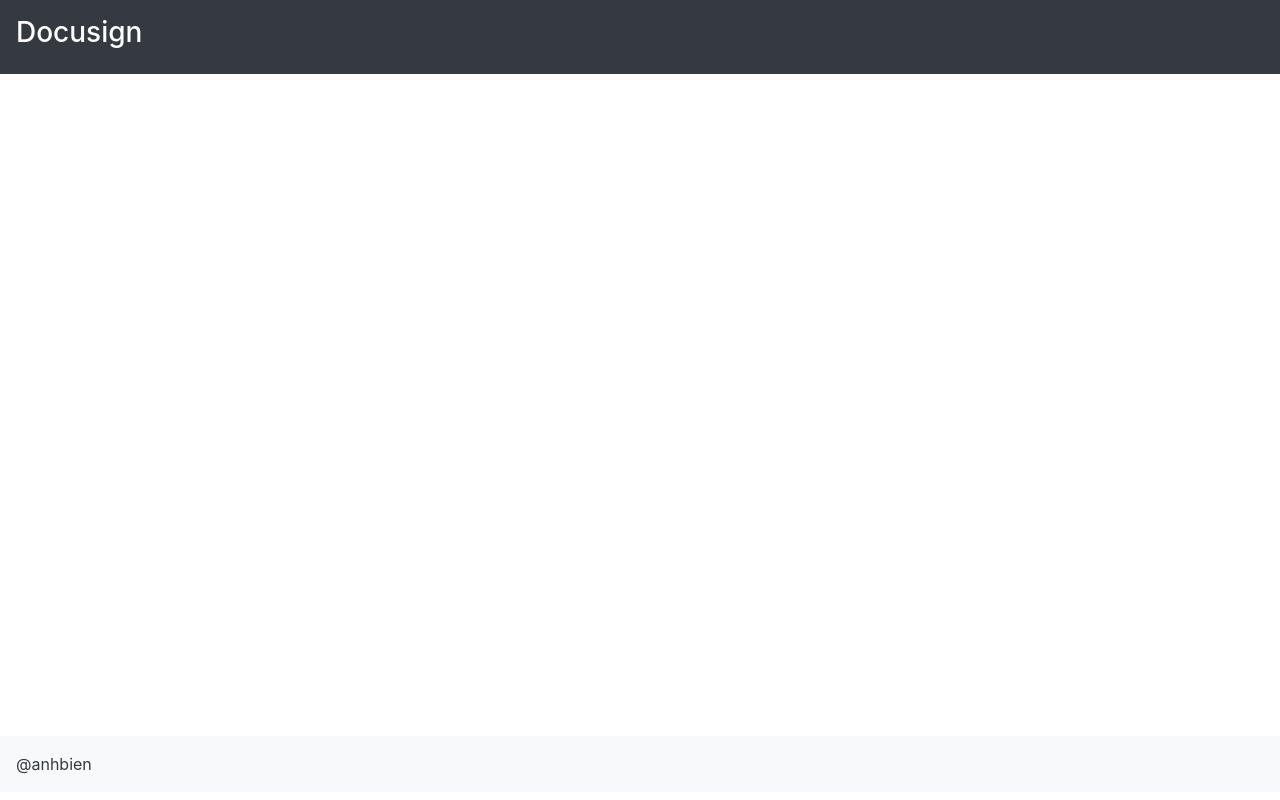
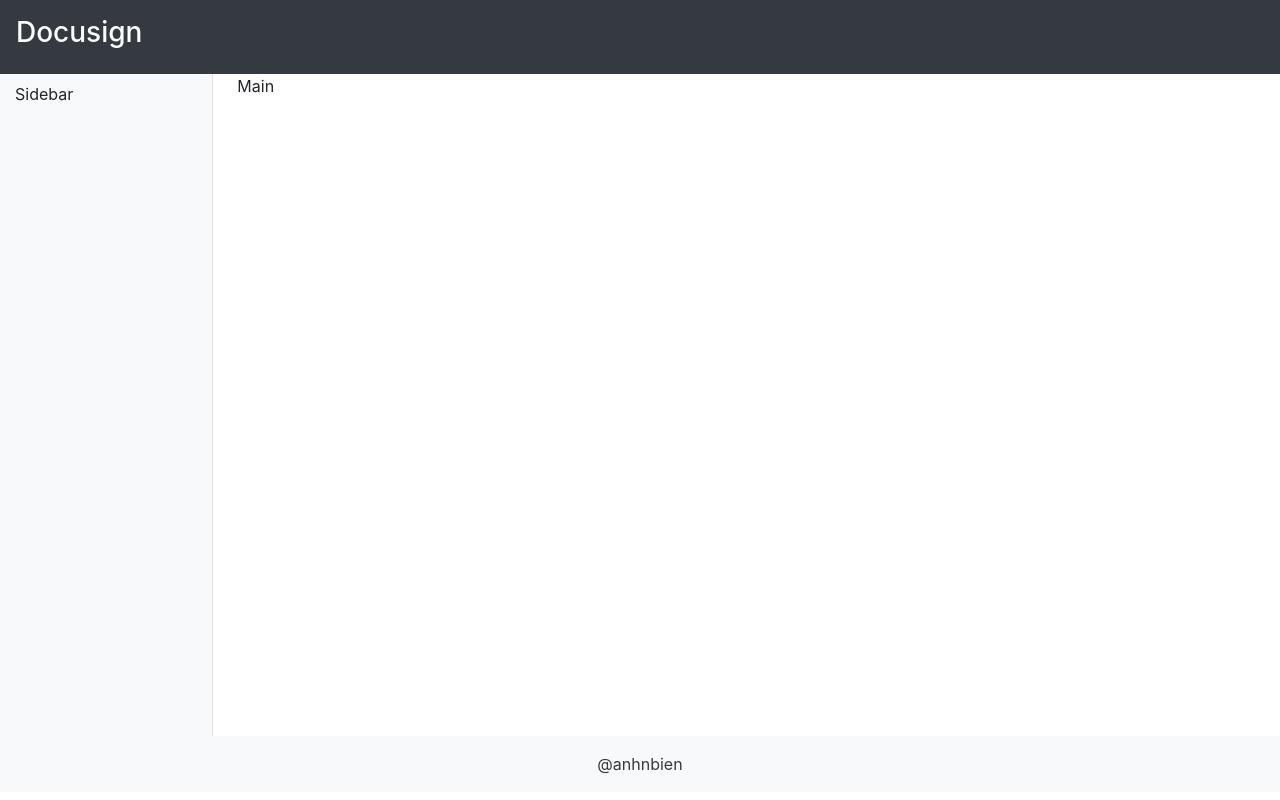
Before and after one commit to anhbien/DocusignTest, a React (Create React App) app: page / in a window 1280 px wide. Built offline with nearby package versions, Linux system fonts and the light colour scheme.

Commit message:
Finished layout

```diff
--- a/src/App.js
+++ b/src/App.js
@@ -3,11 +3,13 @@
 import Footer from './components/layout/footer/Footer'
 import './App.css'
 import './Custom.scss'
+import Home from './components/pages/home/Home'
 
 function App() {
   return (
     <div>
       <Header/>
+      <Home/>
       <Footer/>
     </div>
   );
--- a/src/components/layout/footer/Footer.js
+++ b/src/components/layout/footer/Footer.js
@@ -4,8 +4,8 @@
 export default class Footer extends Component {
     render() {
         return (
-            <footer className="p-3 mb-2 bg-light text-dark fixed-bottom">
-                @anhbien
+            <footer className="p-3 mb-2 bg-light text-dark fixed-bottom text-center">
+                @anhnbien
             </footer>
         )
     }
--- a/src/components/layout/header/Header.js
+++ b/src/components/layout/header/Header.js
@@ -4,7 +4,7 @@
 export default class Header extends Component {
     render() {
         return (
-            <header className="p-3 mb-2 bg-dark text-white">
+            <header className="p-3 bg-dark text-white">
                 <h3>Docusign</h3>
             </header>
         )
--- /dev/null
+++ b/src/components/pages/home/Home.js
@@ -0,0 +1,19 @@
+import React, { Component } from 'react'
+import Sidebar from './sidebar/Sidebar'
+
+export default class Home extends Component {
+    render() {
+        return (
+            <div className="container-fluid">
+                <div className="row">
+                    <nav className="col-md-2 d-none d-md-block bg-light sidebar border-right">
+                        <Sidebar/>
+                    </nav>
+                    <main role="main" className="col-md-9 ml-sm-auto col-lg-10 px-4">
+                        Main
+                    </main>
+                </div>
+            </div>
+        )
+    }
+}
--- /dev/null
+++ b/src/components/pages/home/sidebar/Sidebar.js
@@ -0,0 +1,12 @@
+import React, { Component } from 'react'
+import './Sidebar.scss'
+
+export default class Sidebar extends Component {
+    render() {
+        return (
+            <div className="sidebar-sticky">
+                Sidebar
+            </div>
+        )
+    }
+}
--- /dev/null
+++ b/src/components/pages/home/sidebar/Sidebar.scss
@@ -0,0 +1,7 @@
+.sidebar-sticky{
+    top: 0;
+    height: calc(100vh - 137px);
+    padding-top: .5rem;
+    overflow-x: hidden;
+    overflow-y: auto;
+}
```
